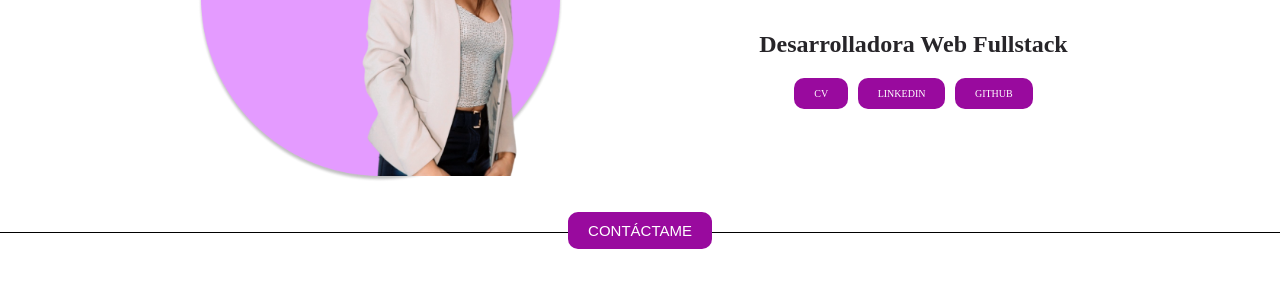
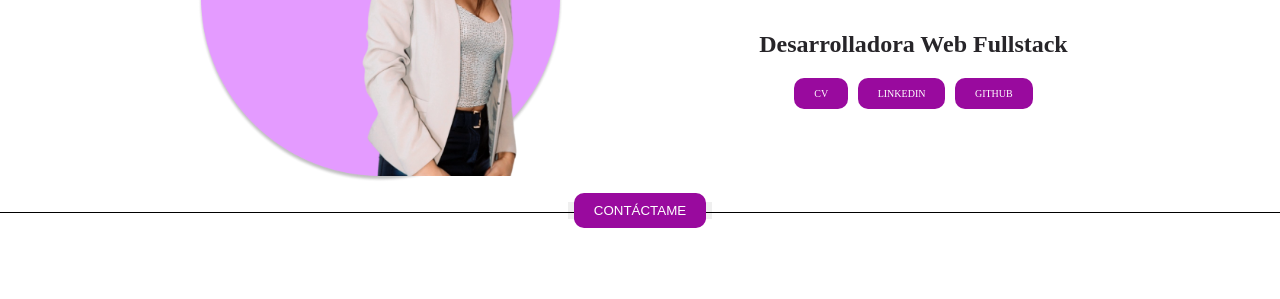
Before and after one commit to devegalaura-dev/portfolio, a website: page index.html in a window 1280 px wide. Shown: the part 289-588 px from the top of the page. Drawn offline with Linux system fonts and the light colour scheme; a web font is replaced by a local one.

Commit message:
Modificación del botón contáctame

```diff
--- a/index.html
+++ b/index.html
@@ -41,9 +41,7 @@
             </div>
         </div>
         <section class="contactame">
-            <button id="contacto" class="btn-contact">
-                CONTÁCTAME
-            </button>
+            <button> <a  href="#formulario">CONTÁCTAME</a></button>
             <div class="linea2"></div>
         </section>
         <section id="sobre-mi" class="aboutme">
@@ -110,7 +108,7 @@
                 <img src="assets/Iconos/figma.png" alt="icono-figma">
            </div>
         </section>
-        <section id="contacto" class="contact">
+        <section id="formulario" class="contact">
             <div class="seccionContact">
                 <h3>Contacto</h3>
                 <div class="cajaformulario">
--- a/style.css
+++ b/style.css
@@ -149,32 +149,30 @@ nav ul li a:hover {
     display: flex;
     justify-content: center;
     width: 100vw;
+    position: relative;
 }
-.btn-contact {
-    display: flex;
-    flex-direction: column;
-    margin-top: 10px;
-    font-size: 15px;
-    background-color: rgb(153, 10, 158);
+.contactame button{
+    border: none;
+}
+.contactame button a{
     color: white;
-    padding: 10px 20px;
+    text-decoration: none;
     border: none;
     border-radius: 10px;
-    cursor: pointer;
-    transition: 1s;
-    align-items: center;
+    background-color: rgb(153, 10, 158);
+    padding: 10px 20px;
+    z-index: 5;
     position: relative;
-    z-index: 2;
 }
 .linea2 {
     width: 100%;
     height: 1px;
     background-color: #000;
     position: absolute;
-    margin-top: 30px;
+    margin-top: 10px;
     z-index: 1;
 }
-.btn-contact:hover{
+.contactame button a:hover{
     background-color: #fa80f4;
     transition: 1s;
 }
```
